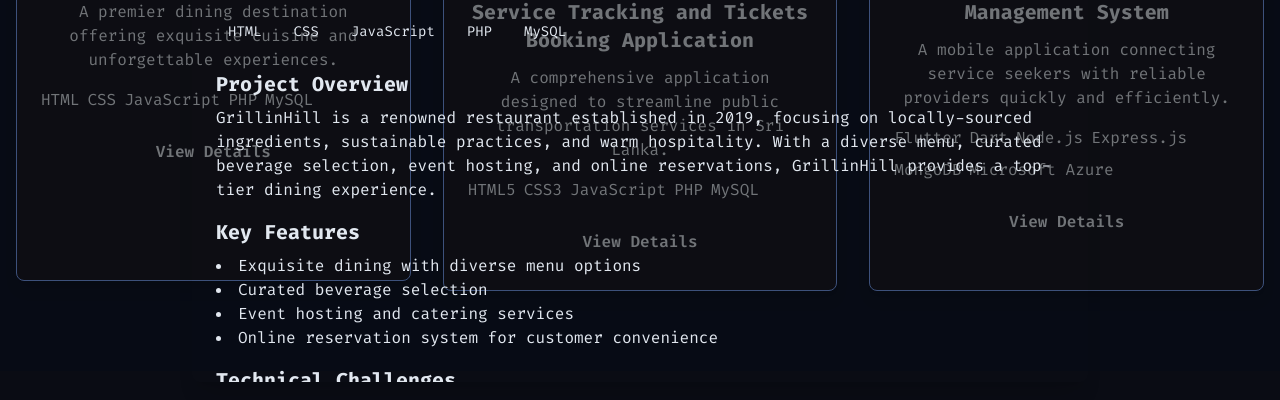
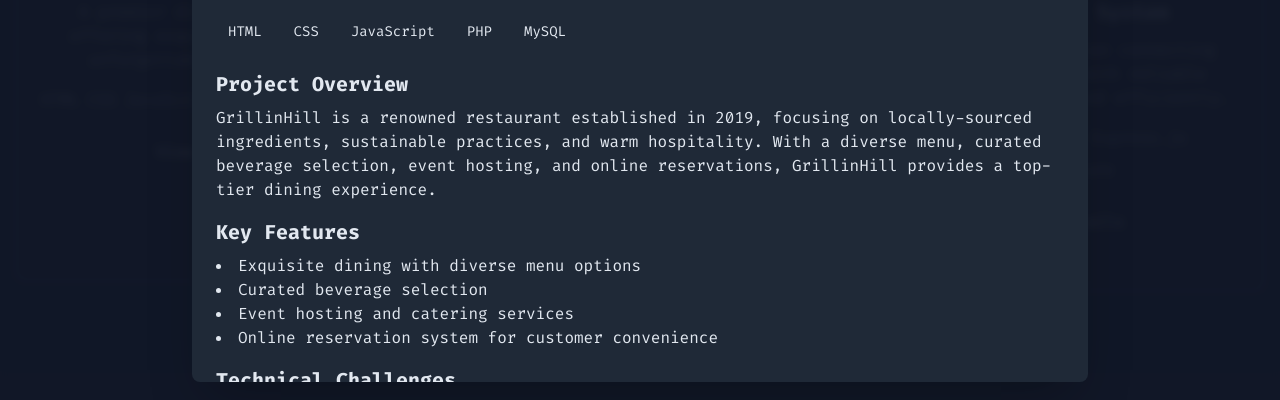
Before and after one commit to Amjad0202/Amjad_portfolio, a React (Vite) app: page / in a window 1280 px wide. Both pictures are taken after a click on the element 213 px from the left and 3119 px from the top of the page. Shown: the part 3097-3497 px from the top of the page. Built offline with nearby package versions, Linux system fonts and the light colour scheme.

Commit message:
Add animations to ProjectDetails component using framer-motion for enhanced user experience

```diff
--- a/src/components/ProjectDetails.tsx
+++ b/src/components/ProjectDetails.tsx
@@ -19,94 +19,185 @@ interface ProjectDetailsProps {
 }
 
 const ProjectDetails: React.FC<ProjectDetailsProps> = ({ project, onClose }) => {
+  // Backdrop animation variants
+  const backdropVariants = {
+    hidden: { opacity: 0 },
+    visible: { opacity: 1 },
+    exit: { opacity: 0 }
+  };
+
+  // Modal animation variants
+  const modalVariants = {
+    hidden: {
+      scale: 0.8,
+      opacity: 0,
+      y: 20
+    },
+    visible: {
+      scale: 1,
+      opacity: 1,
+      y: 0,
+      transition: {
+        type: "spring",
+        duration: 0.5,
+        bounce: 0.3
+      }
+    },
+    exit: {
+      scale: 0.8,
+      opacity: 0,
+      y: 20,
+      transition: {
+        duration: 0.3
+      }
+    }
+  };
+
   return (
     <motion.div
-      className="fixed inset-0 bg-black bg-opacity-50 flex items-center justify-center z-50 p-4"
-      initial={{ opacity: 0 }}
-      animate={{ opacity: 1 }}
-      exit={{ opacity: 0 }}
+      className="fixed inset-0 bg-gray-900 bg-opacity-95 backdrop-blur-sm flex items-center justify-center z-50 p-4"
+      variants={backdropVariants}
+      initial="hidden"
+      animate="visible"
+      exit="exit"
+      onClick={onClose}
     >
       <motion.div
-        className="card max-w-4xl w-full max-h-[90vh] overflow-y-auto rounded-lg shadow-xl"
-        initial={{ scale: 0.9, opacity: 0 }}
-        animate={{ scale: 1, opacity: 1 }}
-        exit={{ scale: 0.9, opacity: 0 }}
+        className="bg-gray-800 max-w-4xl w-full max-h-[90vh] overflow-y-auto rounded-lg shadow-2xl"
+        variants={modalVariants}
+        onClick={(e) => e.stopPropagation()}
       >
         <div className="relative p-6">
-          <button
+          <motion.button
             onClick={onClose}
             className="absolute top-4 right-4 text-2xl hover:text-red-500 transition-colors"
+            whileHover={{ scale: 1.1 }}
+            whileTap={{ scale: 0.9 }}
           >
             <FaTimes />
-          </button>
+          </motion.button>
 
-          <h2 className="text-3xl font-bold mb-4">{project.title}</h2>
+          <motion.h2
+            className="text-3xl font-bold mb-4"
+            initial={{ opacity: 0, y: -20 }}
+            animate={{ opacity: 1, y: 0 }}
+            transition={{ delay: 0.2 }}
+          >
+            {project.title}
+          </motion.h2>
 
-          <img
+          <motion.img
             src={project.image}
             alt={project.title}
             className="w-full h-64 object-cover rounded-lg mb-6"
+            initial={{ opacity: 0, scale: 0.9 }}
+            animate={{ opacity: 1, scale: 1 }}
+            transition={{ delay: 0.3 }}
           />
 
-          <div className="flex flex-wrap gap-2 mb-6">
-            {project.techStack.map((tech) => (
-              <span
+          <motion.div
+            className="flex flex-wrap gap-2 mb-6"
+            initial={{ opacity: 0 }}
+            animate={{ opacity: 1 }}
+            transition={{ delay: 0.4 }}
+          >
+            {project.techStack.map((tech, index) => (
+              <motion.span
                 key={tech}
                 className="px-3 py-1 rounded-full text-sm btn-primary"
+                initial={{ opacity: 0, x: -20 }}
+                animate={{ opacity: 1, x: 0 }}
+                transition={{ delay: 0.4 + index * 0.1 }}
               >
                 {tech}
-              </span>
+              </motion.span>
             ))}
-          </div>
+          </motion.div>
 
           <div className="text-left mb-6">
+            <motion.div
+              initial={{ opacity: 0, y: 20 }}
+              animate={{ opacity: 1, y: 0 }}
+              transition={{ delay: 0.5 }}
+            >
               <h3 className="text-xl font-bold mb-2">Project Overview</h3>
               <p className="mb-4">{project.longDescription}</p>
+            </motion.div>
 
+            <motion.div
+              initial={{ opacity: 0, y: 20 }}
+              animate={{ opacity: 1, y: 0 }}
+              transition={{ delay: 0.6 }}
+            >
               <h3 className="text-xl font-bold mb-2">Key Features</h3>
               <ul className="list-disc list-inside mb-4">
                 {project.features.map((feature, index) => (
                   <li key={index}>{feature}</li>
                 ))}
               </ul>
+            </motion.div>
 
+            <motion.div
+              initial={{ opacity: 0, y: 20 }}
+              animate={{ opacity: 1, y: 0 }}
+              transition={{ delay: 0.7 }}
+            >
               <h3 className="text-xl font-bold mb-2">Technical Challenges</h3>
               <ul className="list-disc list-inside mb-4">
                 {project.challenges.map((challenge, index) => (
                   <li key={index}>{challenge}</li>
                 ))}
               </ul>
+            </motion.div>
           </div>
 
-          <div className="grid md:grid-cols-2 gap-4 mb-6">
+          <motion.div
+            className="grid md:grid-cols-2 gap-4 mb-6"
+            initial={{ opacity: 0 }}
+            animate={{ opacity: 1 }}
+            transition={{ delay: 0.8 }}
+          >
             {project.screenshots.map((screenshot, index) => (
-              <img
+              <motion.img
                 key={index}
                 src={screenshot}
                 alt={`Screenshot ${index + 1}`}
                 className="rounded-lg shadow-md"
+                initial={{ opacity: 0, scale: 0.9 }}
+                animate={{ opacity: 1, scale: 1 }}
+                transition={{ delay: 0.8 + index * 0.1 }}
+                whileHover={{ scale: 1.02 }}
               />
             ))}
-          </div>
+          </motion.div>
 
-          <div className="flex justify-center gap-4">
-            <a
+          <motion.div
+            className="flex justify-center gap-4"
+            initial={{ opacity: 0, y: 20 }}
+            animate={{ opacity: 1, y: 0 }}
+            transition={{ delay: 0.9 }}
+          >
+            <motion.a
               href={project.demoLink}
               target="_blank"
               rel="noopener noreferrer"
               className="cv-button"
+              whileHover={{ scale: 1.05 }}
+              whileTap={{ scale: 0.95 }}
             >
               <FaExternalLinkAlt /> Live Demo
-            </a>
-            <a
+            </motion.a>
+            <motion.a
               href={project.githubLink}
               target="_blank"
               rel="noopener noreferrer"
               className="cv-button"
+              whileHover={{ scale: 1.05 }}
+              whileTap={{ scale: 0.95 }}
             >
               <FaGithub /> View Code
-            </a>
-          </div>
+            </motion.a>
+          </motion.div>
         </div>
       </motion.div>
     </motion.div>
```
Lines whose indentation alone changed are shown as unchanged.
